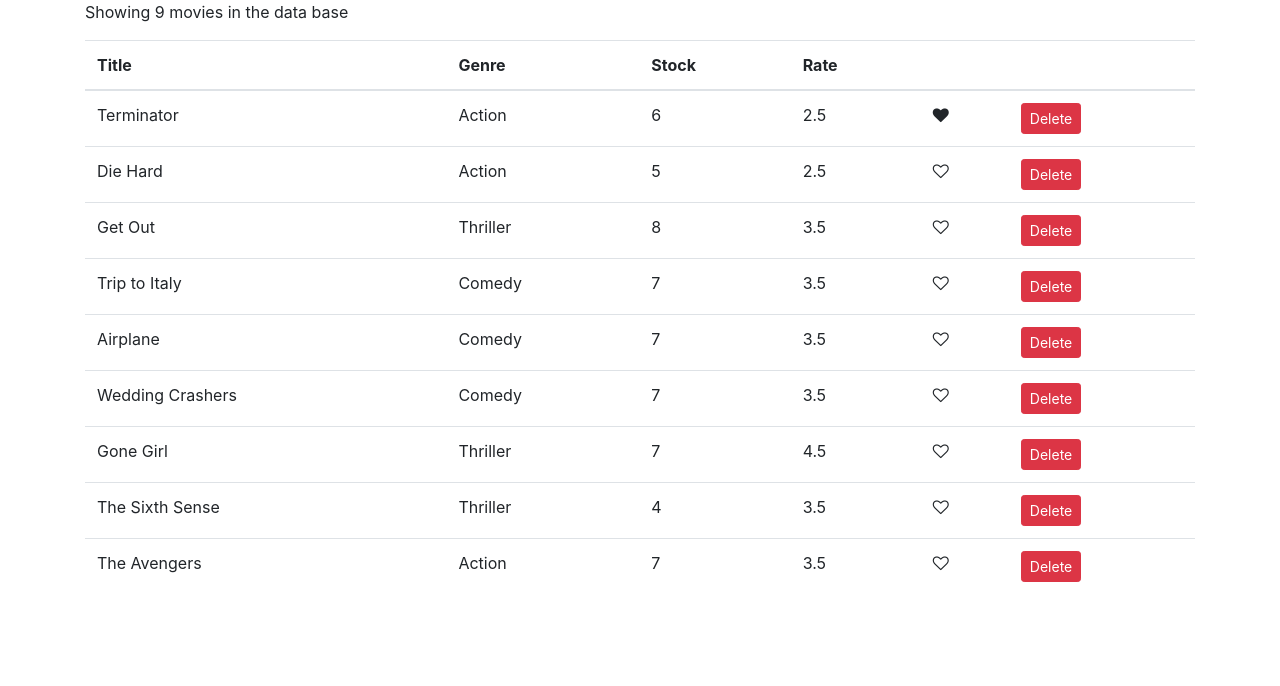
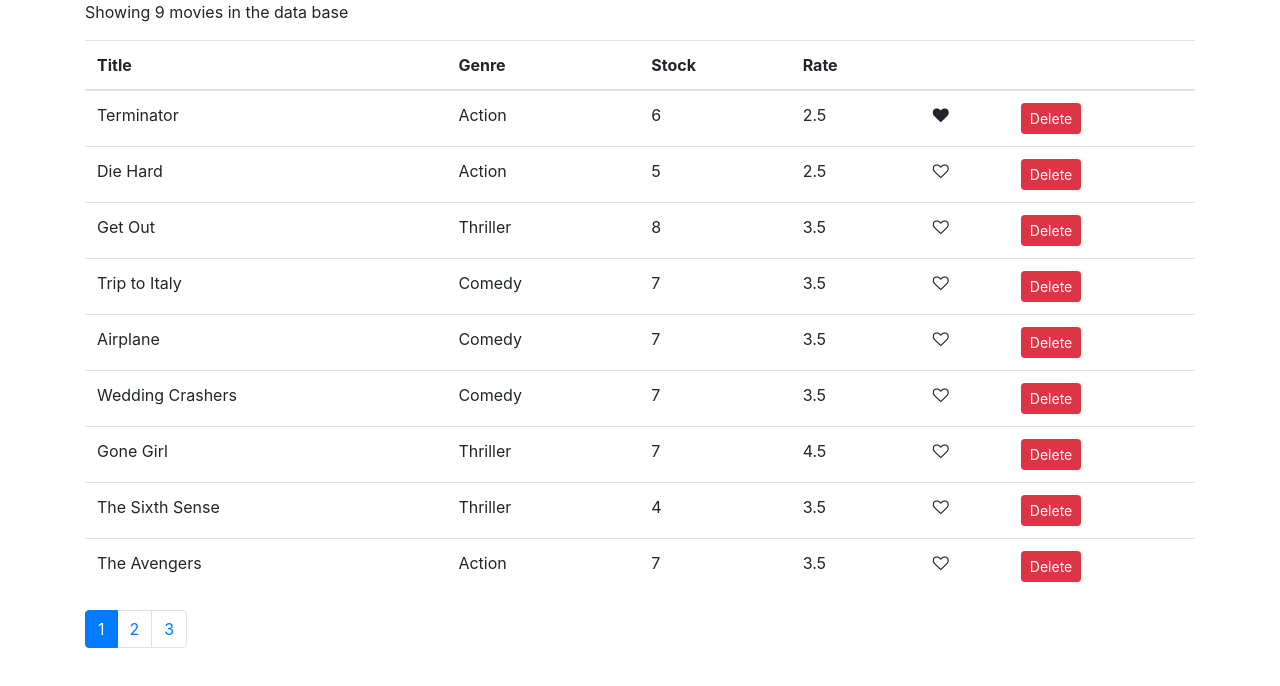
Before and after one commit to jvmfdev/vidly, a React (Create React App) app: page / in a window 1280 px wide. Shown: the top 686 px of the page. Built offline with nearby package versions, Linux system fonts and the light colour scheme.

Commit message:
adding pagination without data

```diff
--- a/package.json
+++ b/package.json
@@ -6,8 +6,9 @@
     "@testing-library/jest-dom": "^5.12.0",
     "@testing-library/react": "^11.2.7",
     "@testing-library/user-event": "^12.8.3",
-    "bootstrap": "^4.1.1",
+    "bootstrap": "^4.6.0",
     "font-awesome": "^4.7.0",
+    "lodash": "^4.17.10",
     "react": "^17.0.2",
     "react-dom": "^17.0.2",
     "react-scripts": "4.0.3",
--- /dev/null
+++ b/src/components/common/pagination.jsx
@@ -0,0 +1,27 @@
+import React from "react";
+import _ from "lodash";
+
+const Pagination = (props) => {
+  const { itemsCount, pageSize, onPageChange, currentPage} = props;
+  console.log(currentPage);
+  const pagesCount =Math.ceil(itemsCount / pageSize);
+ if(pagesCount === 1) return null;
+  const pages = _.range(1, pagesCount + 1);
+  console.log("current page is ", currentPage);
+
+  return (
+    <nav>
+      <ul className="pagination">
+        {pages.map(page => (
+          <li key={page} className={page === currentPage ? "page-item active" : "page-item"}>
+            <a className="page-link" onClick ={()=>onPageChange(page)}>
+              {page}
+            </a>
+          </li>
+        ))}
+      </ul>
+    </nav>
+  );
+};
+
+export default Pagination;
--- a/src/components/movies.jsx
+++ b/src/components/movies.jsx
@@ -1,10 +1,13 @@
 import React, { Component } from "react";
 import Like from "./common/like";
+import Pagination from "./common/pagination";
 import { getMovies } from "../services/fakeMovieService";
 
 class Movies extends Component {
   state = {
     movies: getMovies(),
+    pageSize: 4,
+    currentPage:1
   };
 
   handleDelete = (movie) => {
@@ -21,7 +24,12 @@
     this.setState({ movies });
   };
 
+  handlePageChange = page => {
+    this.setState({currentPage : page});
+  };
+
   render() {
+    const {pageSize,currentPage}=this.state;
     const { length: count } = this.state.movies;
     if (count === 0) return <p>There are no movies in the database</p>;
 
@@ -64,6 +72,12 @@
             ))}
           </tbody>
         </table>
+        <Pagination
+          itemsCount={count}
+          pageSize={pageSize}
+          currentPage={currentPage}
+          onPageChange={this.handlePageChange}
+        />
       </React.Fragment>
     );
   }
```
Also changed, not shown: 1 other file (tests, documents, lock files or other folders).
